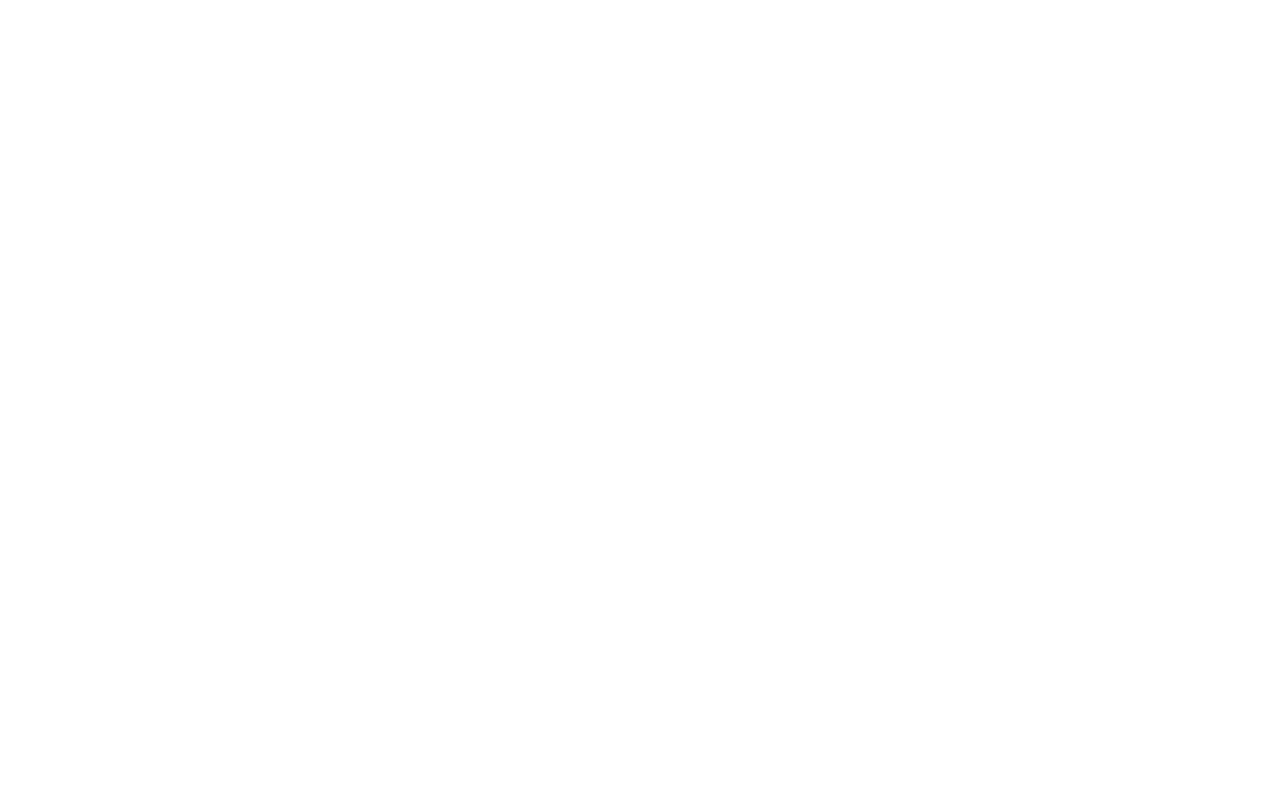
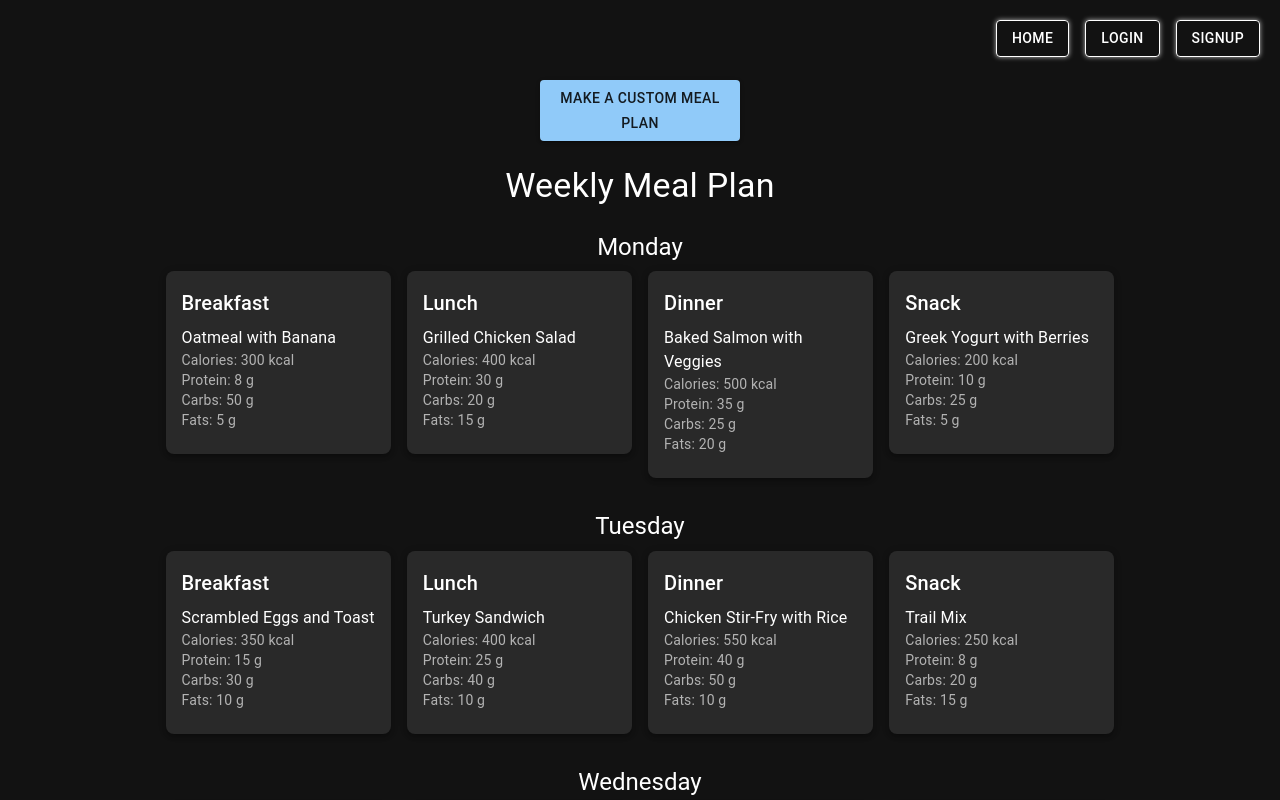
Before and after one commit to ngupta0843/CS35L-Final-Project, a React (Create React App) app in the folder client/: page /mealplan in a window 1280 px wide. Before the commit this address had no page. Shown: the top 800 px of the page. Built offline with nearby package versions, Linux system fonts and the light colour scheme.

Commit message:
Added a meal plan component, with option for custom meal plan generation

```diff
--- a/client/src/App.js
+++ b/client/src/App.js
@@ -11,6 +11,7 @@
 import UserProfile from "./pages/profile.jsx";
 import AuthButtons from "./components/AuthButtons";
 import ForumPage from "./pages/forum-page/ForumPage";
+import Mealplan from "./pages/Mealplan.jsx"
 
 function App() {
   return (
@@ -26,6 +27,9 @@
           <Route path="/profile" element={<UserProfile />}/>
           <Route path="/login" element={<LogIn />} />
           <Route path="/forum" element={<ForumPage />} />
+          <Route path="/mealplan" element={<Mealplan />} />
+          <Route path="/quiz" element={<div>Quiz Page Coming Soon!</div>} />
+          <Route path="/dummy-meal-plan" element={<div>Dummy Meal Plan Coming Soon!</div>} />
         </Routes>
       </div>
     </Router>
--- a/client/src/components/dashboard/Dashboard.jsx
+++ b/client/src/components/dashboard/Dashboard.jsx
@@ -4,7 +4,7 @@
 import WeeklyStatCard from './WeeklyStatCard';
 import WorkoutCard from './WorkoutCard';
 import { counts } from './data';
-import { Box, Stack, Container, ThemeProvider, createTheme, CssBaseline } from '@mui/material';
+import { Box, Stack, Container, ThemeProvider, createTheme, CssBaseline, Button } from '@mui/material';
 
 // Create a custom dark theme
 const darkTheme = createTheme({
@@ -39,37 +39,59 @@
   return (
     <ThemeProvider theme={darkTheme}>
       <CssBaseline />
-      <Container sx={{ paddingTop: '10vh', backgroundColor: 'background.default', color: 'text.primary' }}>
+      <Container
+        sx={{
+          paddingTop: '10vh',
+          backgroundColor: 'background.default',
+          color: 'text.primary',
+        }}
+      >
         <Stack spacing={3}>
           {/* Counts Cards Section */}
           <Stack direction={{ xs: 'column', md: 'row' }} spacing={2}>
             {counts.map((count, index) => (
-              <Box key={index} sx={{ flex: 1, backgroundColor: 'background.paper', borderRadius: 2, padding: 2 }}>
+              <Box
+                key={index}
+                sx={{
+                  flex: 1,
+                  backgroundColor: 'background.paper',
+                  borderRadius: 2,
+                  padding: 2,
+                }}
+              >
                 <CountsCard
                   name={count.name}
                   icon={count.icon}
                   desc={count.desc}
-                  value={"100"} // Example value for display purposes
-                  color={count.color}
-                  lightColor={count.lightColor}
                 />
               </Box>
             ))}
           </Stack>
 
-          {/* Category Chart and Weekly Stats Section */}
-          <Stack direction={{ xs: 'column', md: 'row' }} spacing={2}>
-            <Box sx={{ flex: 2, backgroundColor: 'background.paper', borderRadius: 2, padding: 2 }}>
-              <CategoryChart data={counts} />
-            </Box>
-            <Box sx={{ flex: 1, backgroundColor: 'background.paper', borderRadius: 2, padding: 2 }}>
-              <WeeklyStatCard data={counts} />
-            </Box>
-          </Stack>
+          {/* Weekly Stats Section */}
+          <Box sx={{ backgroundColor: 'background.paper', borderRadius: 2, padding: 2 }}>
+            <WeeklyStatCard />
+          </Box>
+
+          {/* Category Chart Section */}
+          <Box sx={{ backgroundColor: 'background.paper', borderRadius: 2, padding: 2 }}>
+            <CategoryChart />
+          </Box>
 
           {/* Workout Card Section */}
           <Box sx={{ backgroundColor: 'background.paper', borderRadius: 2, padding: 2 }}>
             <WorkoutCard />
+          </Box>
+
+          {/* Meal Plan Button Section */}
+          <Box sx={{ textAlign: 'center', marginTop: 4 }}>
+            <Button
+              variant="contained"
+              color="primary"
+              onClick={() => window.location.href = '/Mealplan'}
+            >
+              Get Your Meal Plan
+            </Button>
           </Box>
         </Stack>
       </Container>
--- /dev/null
+++ b/client/src/pages/Mealplan.jsx
@@ -0,0 +1,181 @@
+import React from 'react';
+import {
+  Container,
+  Box,
+  Typography,
+  Stack,
+  Card,
+  CardContent,
+  Grid,
+  Button,
+  ThemeProvider,
+  createTheme,
+  CssBaseline,
+} from '@mui/material';
+
+// Dark theme setup
+const darkTheme = createTheme({
+  palette: {
+    mode: 'dark',
+    background: {
+      default: '#121212',
+      paper: '#1E1E1E',
+    },
+    text: {
+      primary: '#FFFFFF',
+      secondary: '#B3B3B3',
+    },
+    primary: {
+      main: '#90caf9',
+    },
+    secondary: {
+      main: '#f48fb1',
+    },
+  },
+});
+
+const mealPlanData = [
+  {
+    day: 'Monday',
+    meals: [
+      { type: 'Breakfast', name: 'Oatmeal with Banana', calories: 300, protein: 8, carbs: 50, fats: 5 },
+      { type: 'Lunch', name: 'Grilled Chicken Salad', calories: 400, protein: 30, carbs: 20, fats: 15 },
+      { type: 'Dinner', name: 'Baked Salmon with Veggies', calories: 500, protein: 35, carbs: 25, fats: 20 },
+      { type: 'Snack', name: 'Greek Yogurt with Berries', calories: 200, protein: 10, carbs: 25, fats: 5 },
+    ],
+  },
+  {
+    day: 'Tuesday',
+    meals: [
+      { type: 'Breakfast', name: 'Scrambled Eggs and Toast', calories: 350, protein: 15, carbs: 30, fats: 10 },
+      { type: 'Lunch', name: 'Turkey Sandwich', calories: 400, protein: 25, carbs: 40, fats: 10 },
+      { type: 'Dinner', name: 'Chicken Stir-Fry with Rice', calories: 550, protein: 40, carbs: 50, fats: 10 },
+      { type: 'Snack', name: 'Trail Mix', calories: 250, protein: 8, carbs: 20, fats: 15 },
+    ],
+  },
+  {
+    day: 'Wednesday',
+    meals: [
+      { type: 'Breakfast', name: 'Avocado Toast', calories: 320, protein: 10, carbs: 35, fats: 12 },
+      { type: 'Lunch', name: 'Grilled Veggie Wrap', calories: 380, protein: 15, carbs: 40, fats: 10 },
+      { type: 'Dinner', name: 'Steak with Sweet Potatoes', calories: 600, protein: 45, carbs: 30, fats: 25 },
+      { type: 'Snack', name: 'Protein Bar', calories: 220, protein: 15, carbs: 20, fats: 7 },
+    ],
+  },
+  {
+    day: 'Thursday',
+    meals: [
+      { type: 'Breakfast', name: 'Smoothie Bowl', calories: 300, protein: 10, carbs: 45, fats: 5 },
+      { type: 'Lunch', name: 'Quinoa Salad', calories: 400, protein: 20, carbs: 35, fats: 10 },
+      { type: 'Dinner', name: 'Pasta with Marinara Sauce', calories: 500, protein: 25, carbs: 60, fats: 10 },
+      { type: 'Snack', name: 'Apple with Peanut Butter', calories: 250, protein: 7, carbs: 30, fats: 12 },
+    ],
+  },
+  {
+    day: 'Friday',
+    meals: [
+      { type: 'Breakfast', name: 'Pancakes with Maple Syrup', calories: 400, protein: 10, carbs: 70, fats: 5 },
+      { type: 'Lunch', name: 'Chicken Caesar Salad', calories: 450, protein: 35, carbs: 15, fats: 20 },
+      { type: 'Dinner', name: 'Grilled Shrimp Tacos', calories: 550, protein: 30, carbs: 40, fats: 15 },
+      { type: 'Snack', name: 'Dark Chocolate Almonds', calories: 200, protein: 5, carbs: 15, fats: 10 },
+    ],
+  },
+  {
+    day: 'Saturday',
+    meals: [
+      { type: 'Breakfast', name: 'Bagel with Cream Cheese', calories: 350, protein: 12, carbs: 45, fats: 10 },
+      { type: 'Lunch', name: 'BBQ Chicken Sandwich', calories: 500, protein: 35, carbs: 50, fats: 15 },
+      { type: 'Dinner', name: 'Vegetable Curry with Rice', calories: 550, protein: 20, carbs: 65, fats: 10 },
+      { type: 'Snack', name: 'Popcorn', calories: 150, protein: 3, carbs: 18, fats: 5 },
+    ],
+  },
+  {
+    day: 'Sunday',
+    meals: [
+      { type: 'Breakfast', name: 'French Toast with Berries', calories: 400, protein: 12, carbs: 60, fats: 8 },
+      { type: 'Lunch', name: 'Grilled Cheese and Tomato Soup', calories: 450, protein: 15, carbs: 45, fats: 20 },
+      { type: 'Dinner', name: 'Roast Chicken with Potatoes', calories: 600, protein: 40, carbs: 35, fats: 25 },
+      { type: 'Snack', name: 'Banana with Nutella', calories: 250, protein: 4, carbs: 30, fats: 12 },
+    ],
+  },
+];
+
+const MealPlan = () => {
+  const handleCustomMealPlan = () => {
+    // Redirect or trigger the custom meal plan creation (quiz or form)
+    window.location.href = '/custom-meal-plan';
+  };
+
+  return (
+    <ThemeProvider theme={darkTheme}>
+      <CssBaseline />
+      <Container
+        sx={{
+          paddingTop: '10vh',
+          paddingBottom: '5vh',
+          backgroundColor: 'background.default',
+          color: 'text.primary',
+        }}
+      >
+        <Stack spacing={3} alignItems="center">
+          <Button
+            variant="contained"
+            color="primary"
+            sx={{ width: '200px', marginBottom: 4 }}
+            onClick={handleCustomMealPlan}
+          >
+            Make a Custom Meal Plan
+          </Button>
+
+          <Typography variant="h4" gutterBottom align="center">
+            Weekly Meal Plan
+          </Typography>
+
+          <Stack spacing={4} sx={{ marginTop: 4 }}>
+            {mealPlanData.map((dayPlan, index) => (
+              <Box key={index}>
+                <Typography variant="h5" gutterBottom align="center">
+                  {dayPlan.day}
+                </Typography>
+                <Grid container spacing={2}>
+                  {dayPlan.meals.map((meal, idx) => (
+                    <Grid item xs={12} md={6} lg={3} key={idx}>
+                      <Card
+                        sx={{
+                          backgroundColor: 'background.paper',
+                          borderRadius: 2,
+                          boxShadow: 3,
+                        }}
+                      >
+                        <CardContent>
+                          <Typography variant="h6" gutterBottom>
+                            {meal.type}
+                          </Typography>
+                          <Typography variant="body1">{meal.name}</Typography>
+                          <Typography variant="body2" color="text.secondary">
+                            Calories: {meal.calories} kcal
+                          </Typography>
+                          <Typography variant="body2" color="text.secondary">
+                            Protein: {meal.protein} g
+                          </Typography>
+                          <Typography variant="body2" color="text.secondary">
+                            Carbs: {meal.carbs} g
+                          </Typography>
+                          <Typography variant="body2" color="text.secondary">
+                            Fats: {meal.fats} g
+                          </Typography>
+                        </CardContent>
+                      </Card>
+                    </Grid>
+                  ))}
+                </Grid>
+              </Box>
+            ))}
+          </Stack>
+        </Stack>
+      </Container>
+    </ThemeProvider>
+  );
+};
+
+export default MealPlan;
```
